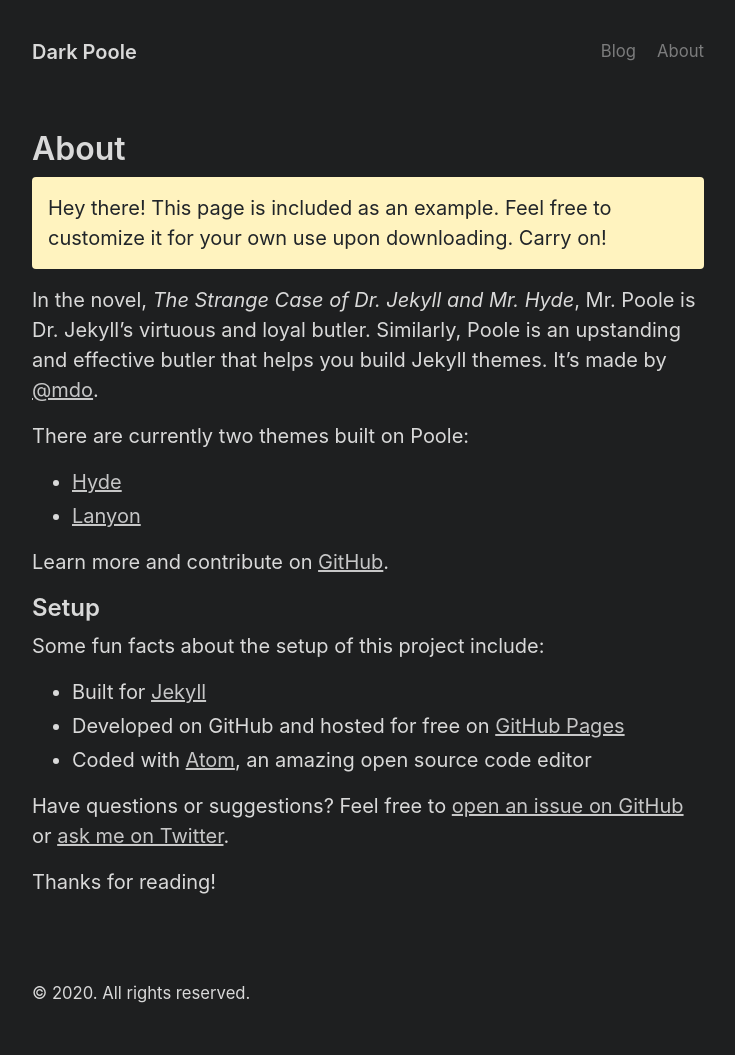
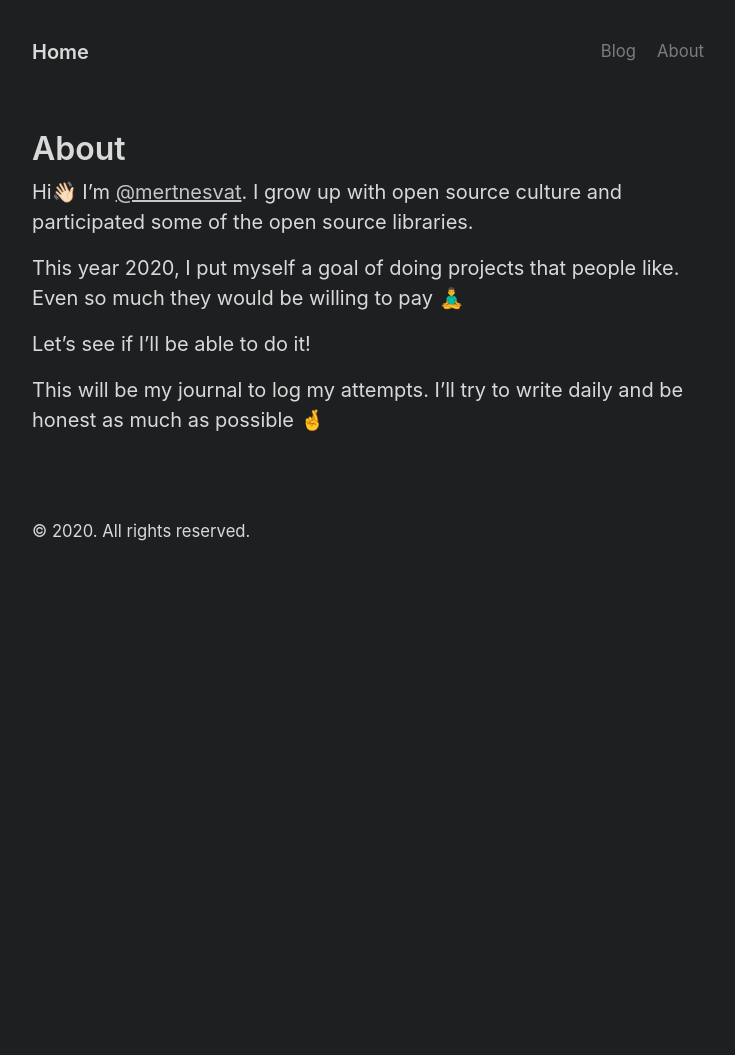
Before and after one commit to mertnesvat/mertnesvat.github.io, a Jekyll site: the page built from about.md, in a window 1280 px wide. Shown: the whole page, without its empty margins (272-1007 px from the left). Built offline with Jekyll 4.4.1, drawn with Linux system fonts in a browser that asks for light colours; after the commit the page ends 900 px from its top, so only the background shows below that.

Commit message:
about page

```diff
--- a/_config.yml
+++ b/_config.yml
@@ -1,5 +1,5 @@
 # Setup
-title: Dark Poole
+title: Home
 url: http://mertnesvat.github.io
 paginate: 1
 baseurl: ""
--- a/about.md
+++ b/about.md
@@ -3,27 +3,10 @@ layout: page
 title: About
 ---
 
-<p class="message">
-  Hey there! This page is included as an example. Feel free to customize it for your own use upon downloading. Carry on!
-</p>
+Hi👋🏻 I'm [@mertnesvat](https://twitter.com/mertnesvat). I grow up with open source culture and participated some of the open source libraries.
 
-In the novel, *The Strange Case of Dr. Jekyll and Mr. Hyde*, Mr. Poole is Dr. Jekyll's virtuous and loyal butler. Similarly, Poole is an upstanding and effective butler that helps you build Jekyll themes. It's made by [@mdo](https://twitter.com/mdo).
+This year 2020, I put myself a goal of doing projects that people like. Even so much they would be willing to pay 🧘‍♂️
 
-There are currently two themes built on Poole:
+Let's see if I'll be able to do it!
 
-- [Hyde](https://hyde.getpoole.com)
-- [Lanyon](https://lanyon.getpoole.com)
-
-Learn more and contribute on [GitHub](https://github.com/poole).
-
-## Setup
-
-Some fun facts about the setup of this project include:
-
-- Built for [Jekyll](https://jekyllrb.com)
-- Developed on GitHub and hosted for free on [GitHub Pages](https://pages.github.com)
-- Coded with [Atom](https://atom.io), an amazing open source code editor
-
-Have questions or suggestions? Feel free to [open an issue on GitHub](https://github.com/poole/poole/issues/new) or [ask me on Twitter](https://twitter.com/mdo).
-
-Thanks for reading!
+This will be my journal to log my attempts. I'll try to write daily and be honest as much as possible 🤞
```
Also changed, not shown: _posts/2020-04-04-Yang.md (added, +39 -0 lines), assets/yang.jpg (added).
